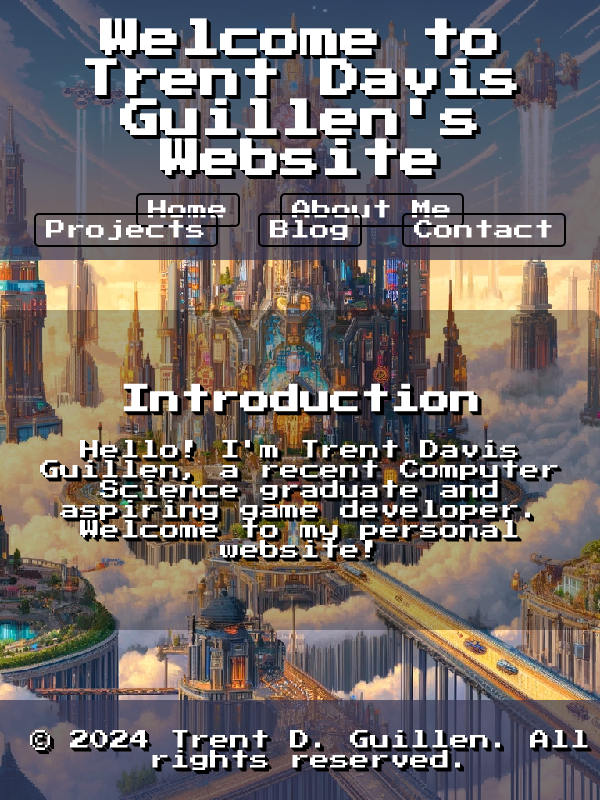
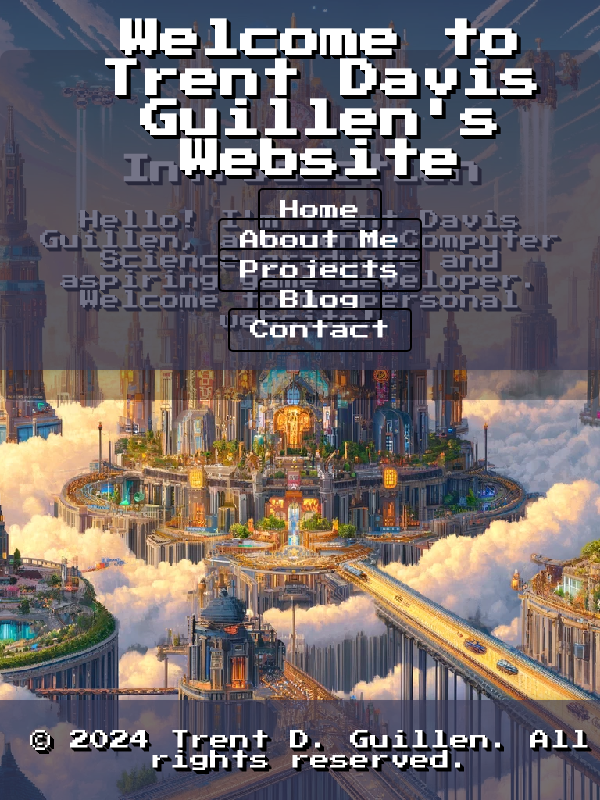
Before and after one commit to thetent1/Website, a plain HTML site: page index.html in a window 600 px wide. Drawn offline with Linux system fonts and the light colour scheme.

Commit message:
Update styles.css

```diff
--- a/styles.css
+++ b/styles.css
@@ -10,9 +10,15 @@ body {
     font-size: 16px;
 }
 
+/* Header styles */
 header {
     background-color: rgba(58, 58, 85, 0.7);
     padding: 20px;
+    position: fixed;
+    width: 100%;
+    top: 0;
+    z-index: 1000;
+    box-shadow: 0 4px 6px rgba(0, 0, 0, 0.1);
 }
 
 header h1 {
@@ -20,6 +26,7 @@ header h1 {
     margin: 0;
 }
 
+/* Navigation styles */
 nav ul {
     list-style: none;
     padding: 0;
@@ -45,20 +52,26 @@ nav ul li a:hover {
     color: #3a3a55;
 }
 
+/* Main content styles */
 main {
-    padding: 50px 20px;
+    padding: 100px 20px 50px; /* Adjusted padding to account for fixed header */
     background-color: rgba(0, 0, 0, 0.3);
     border-radius: 10px;
     display: inline-block;
     margin-top: 50px;
+    max-width: 800px; /* Max width for better readability */
+    margin-left: auto;
+    margin-right: auto;
 }
 
+/* Footer styles */
 footer {
     background-color: rgba(58, 58, 85, 0.7);
     padding: 10px;
     position: fixed;
     width: 100%;
     bottom: 0;
+    box-shadow: 0 -4px 6px rgba(0, 0, 0, 0.1);
 }
 
 /* Pixel Art Styles */
@@ -80,8 +93,24 @@ nav ul li a:hover {
     color: #fff;
 }
 
+/* Responsive styles */
 @media (min-width: 600px) {
     body {
         font-size: 20px;
     }
+
+    nav ul li a {
+        padding: 10px 20px;
+    }
 }
+
+@media (max-width: 600px) {
+    nav ul li {
+        display: block;
+        margin: 10px 0;
+    }
+
+    main {
+        padding: 80px 20px 50px; /* Adjusted padding for smaller screens */
+    }
+}
```
